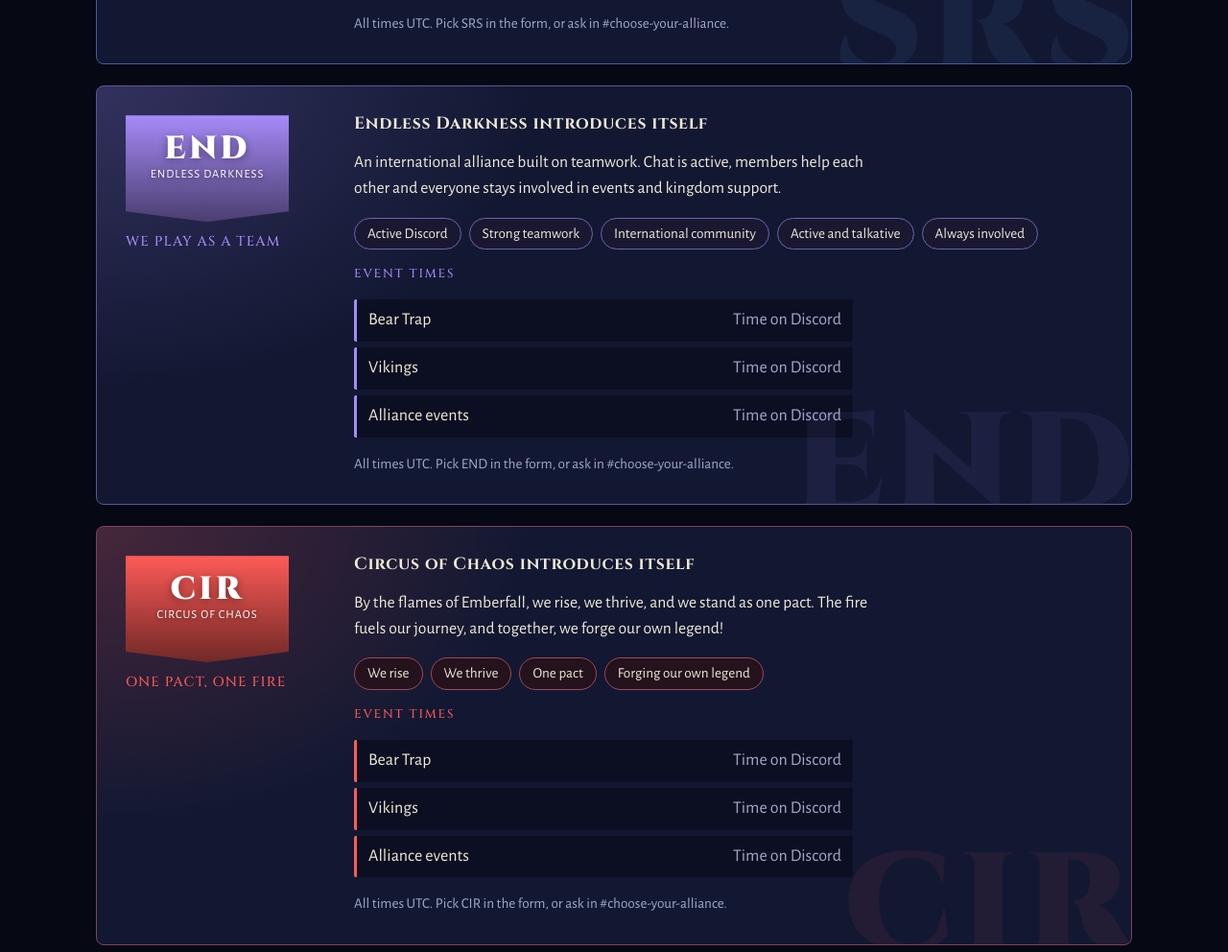
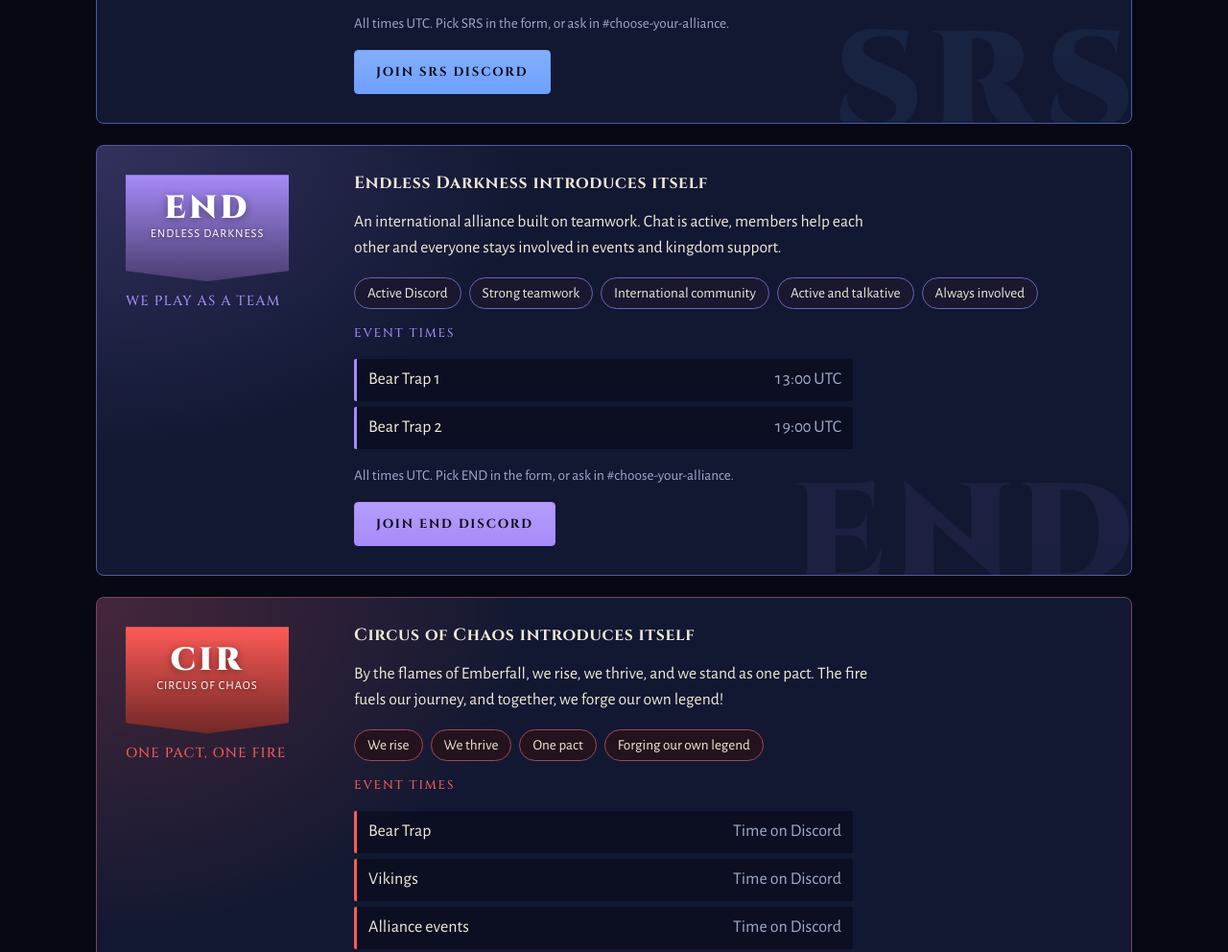
Before and after one commit to XmaniaX/kingdom-818, a plain HTML site: page index.html in a window 1280 px wide. Shown: the part 4769-5761 px from the top of the page at 96% size. Drawn offline with nearby package versions, Linux system fonts and the light colour scheme.

Commit message:
Add per-alliance Discord buttons and END bear trap times
Co-Authored-By: Claude Sonnet 5.5 <noreply@anthropic.com>
Claude-Session: https://claude.ai/code/session_01JnLAuuzGizujxy6iG3FKeS

```diff
--- a/index.html
+++ b/index.html
@@ -190,6 +190,8 @@ section { padding: 72px 0; }
 .ev { display: flex; justify-content: space-between; gap: 14px; padding: 8px 12px; background: rgba(6,8,20,.55); border-left: 3px solid var(--acc); border-radius: 2px; }
 .ev span:last-child { color: var(--mute); font-variant-numeric: tabular-nums; text-align: right; }
 .joinline { color: var(--mute); font-size: .95rem; }
+.ally .btn.dc { justify-self: start; border-color: var(--acc); background: linear-gradient(180deg, color-mix(in srgb, var(--acc) 100%, #fff 18%), var(--acc)); color: #0b0b16; }
+.ally .btn.dc:hover { box-shadow: 0 8px 24px color-mix(in srgb, var(--acc) 40%, transparent); }
 @media (max-width: 720px) { .ally { grid-template-columns: 1fr; padding: 22px; } .ally .flag { max-width: 150px; } }
 
 /* form */
@@ -426,6 +428,7 @@ footer .wrap { display: grid; gap: 8px; }
 /* ---------- Edit this block to update the site ---------- */
 const CONFIG = {
   kingdom: 818,
+  // Each alliance can have its own `discord` invite below. Without one, its button opens the Server 818 Discord.
   discordInvite: "https://discord.gg/rgFA8MjT8",
   // Registrations go to a Google Form. Field codes map the form fields to the Google Form questions.
   googleForm: {
@@ -472,7 +475,7 @@ const CONFIG = {
     { id: "end", tag: "END", name: "Endless Darkness", color: "#a78bfa", motto: "We play as a team",
       intro: "An international alliance built on teamwork. Chat is active, members help each other and everyone stays involved in events and kingdom support.",
       points: ["Active Discord", "Strong teamwork", "International community", "Active and talkative", "Always involved"],
-      events: [["Bear Trap", ""], ["Vikings", ""], ["Alliance events", ""]],
+      events: [["Bear Trap 1", "13:00 UTC"], ["Bear Trap 2", "19:00 UTC"]],
       join: "Pick END in the form, or ask in #choose-your-alliance." },
     { id: "cir", tag: "CIR", name: "Circus of Chaos", color: "#ff5b57", motto: "One pact, one fire",
       intro: "By the flames of Emberfall, we rise, we thrive, and we stand as one pact. The fire fuels our journey, and together, we forge our own legend!",
@@ -565,6 +568,8 @@ CONFIG.alliances.forEach((a) => {
   const ev = el("div", "events");
   a.events.forEach(([n, t]) => { const r = el("div", "ev"); r.append(el("span", "", n), el("span", "", t || "Time on Discord")); ev.append(r); });
   body.append(ev, el("p", "joinline", CONFIG.eventTimeNote + " " + a.join));
+  const link = safeUrl(a.discord) ? a.discord : CONFIG.discordInvite;
+  if (safeUrl(link)) { const b = el("a", "btn dc", "Join " + a.tag + " Discord"); b.href = link; b.target = "_blank"; b.rel = "noopener"; body.append(b); }
   s.append(id, body);
   $("allies").append(s);
 });
```
